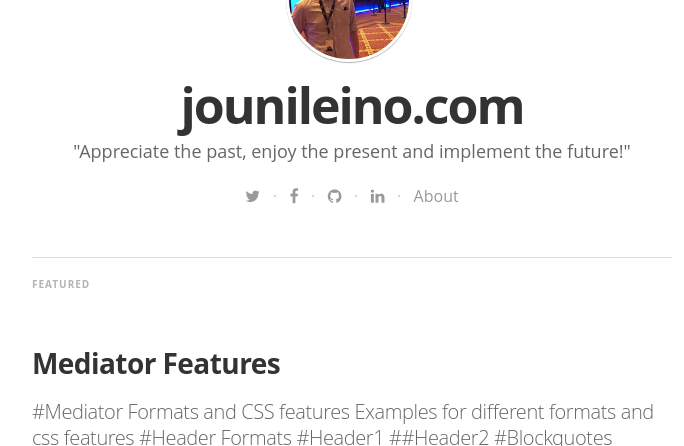
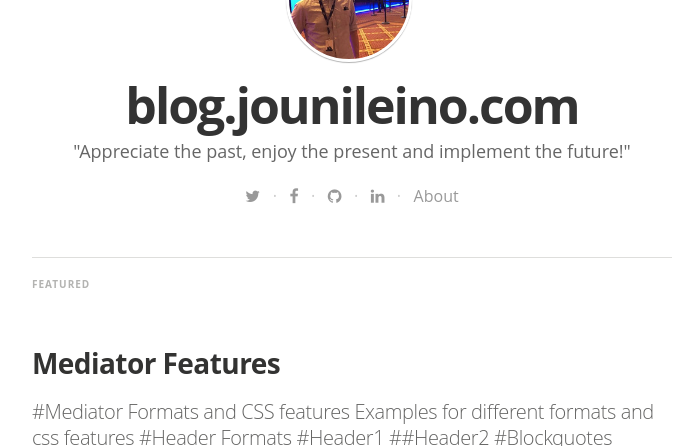
Before and after one commit to jounile/blog, a Jekyll site: the page built from index.html, in a window 1280 px wide and 900 px high, cut to the strip 454-900 px from the top of the window. Shown: the whole strip, without its empty margins (288-972 px from the left). Built offline with Jekyll 4.4.1, drawn with Linux system fonts in a browser that asks for light colours; nearby versions of some CDN libraries; some web fonts are replaced; the list of posts is cut into pages by our own code.

Commit message:
changing title

```diff
--- a/_config.yml
+++ b/_config.yml
@@ -4,7 +4,7 @@ gems:
   - jekyll-paginate
 
 # Site settings
-title: "jounileino.com"
+title: "blog.jounileino.com"
 description: > # this means to ignore newlines until "email:"
    "Appreciate the past, enjoy the present and implement the future!"
 
```
